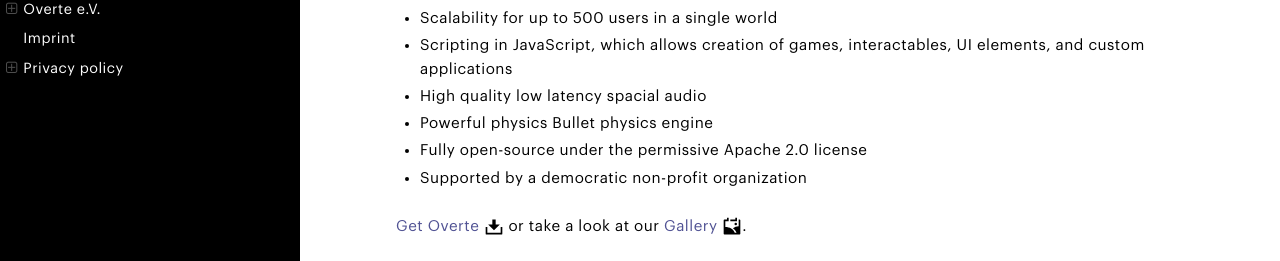
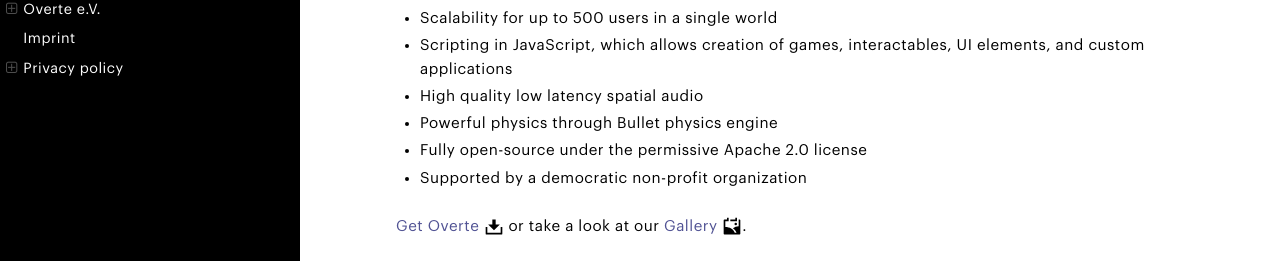
Before and after one commit to overte-org/overte-website-sphinx, a Sphinx documentation site: the page built from source/index.rst, in a window 1280 px wide and 900 px high. Shown: the part 400-661 px from the top of the window. Built offline with Sphinx 7.4.7 and the Read the Docs theme 2.0.0, drawn with Linux system fonts in a browser that asks for light colours.

Commit message:
Spelling, grammar, and miscellaneous fixes

```diff
--- a/source/contact.rst
+++ b/source/contact.rst
@@ -26,8 +26,8 @@
 Matrix
 ------
 
-Join our Matrix Space on |MatrixLink| `overte:overte.org 🔗 <https://matrix.to/#/#overte:overte.org>`_
-Our Matrix Space is also bridged to |DiscordLink| `Discord 🔗 <https://discord.gg/4YuQvc8K2f>`_
+Join our Matrix Space on |MatrixLink| `overte:overte.org 🔗 <https://matrix.to/#/#overte:overte.org>`_.
+Our Matrix Space is also bridged to |DiscordLink| `Discord 🔗 <https://discord.gg/4YuQvc8K2f>`_.
 
 
 -----
--- a/source/donate.rst
+++ b/source/donate.rst
@@ -7,9 +7,9 @@
 
 If you would like to support Overte and its development, consider donating.
 
-You may donate via the following methods in order of preferrence:
+You may donate via the following methods in order of preference:
 
-- `OpenCollective 🔗 <https://opencollective.com/overte>`_ - Bank transfer (preferred), Debitcard, Creditcard
+- `OpenCollective 🔗 <https://opencollective.com/overte>`_ - Bank transfer (prefered), Debitcard, Creditcard
 - `Stripe 🔗 <https://donate.stripe.com/28o8xXbZC9uS7RecMM>`_ - Almost any payment method you can think of
 - `PayPal 🔗 <https://www.paypal.com/donate/?hosted_button_id=GJPDZP47RG34E>`_
 
--- a/source/index.rst
+++ b/source/index.rst
@@ -13,8 +13,8 @@
 * VR support, including body tracking
 * Scalability for up to 500 users in a single world
 * Scripting in JavaScript, which allows creation of games, interactables, UI elements, and custom applications
-* High quality low latency spacial audio
-* Powerful physics Bullet physics engine
+* High quality low latency spatial audio
+* Powerful physics through Bullet physics engine
 * Fully open-source under the permissive Apache 2.0 license
 * Supported by a democratic non-profit organization
 
--- a/source/overte_ev.rst
+++ b/source/overte_ev.rst
@@ -22,9 +22,9 @@
     If you notice any discrepancies, please get in touch with us.
 
 
---------------------------------
-Membership and your Contribution
---------------------------------
+----------
+Membership
+----------
 
 .. note::
     To use Overte software or help develop the software it is **NOT** required to be an association member.
```
